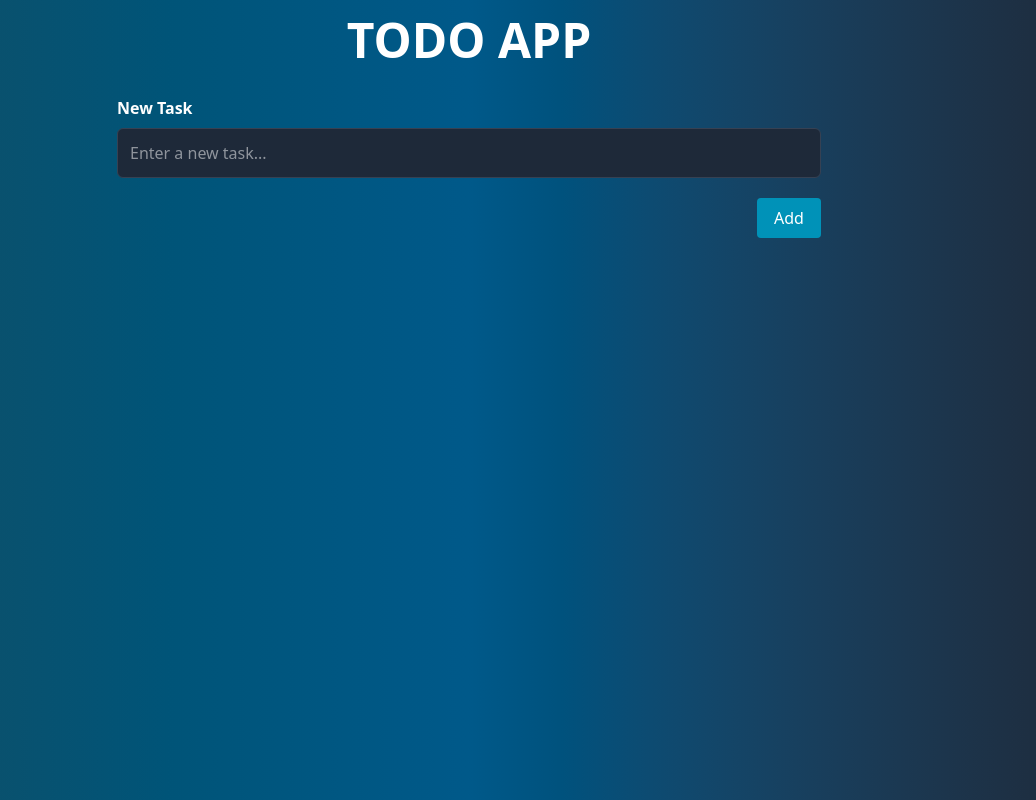
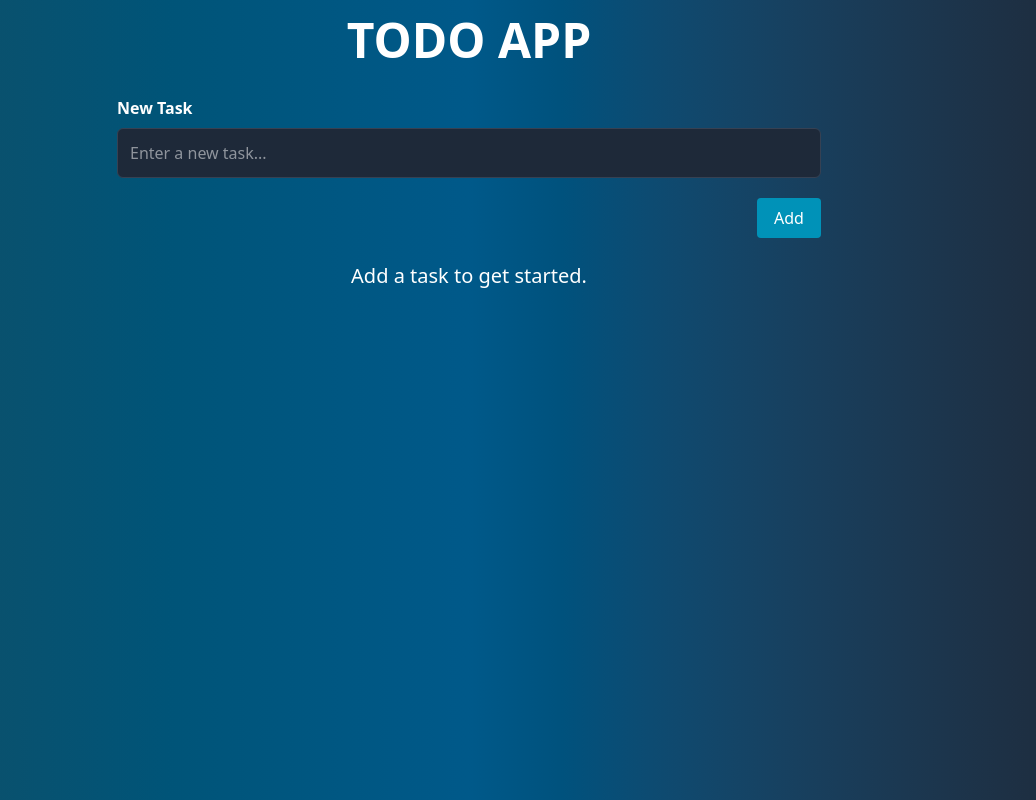
Before and after one commit to MmmarRTha/vue_todo_app, a Vue app: page / in a window 1280 px wide. Shown: the whole page, without its empty margins (171-1207 px from the left). Built offline with nearby package versions, Linux system fonts and the light colour scheme.

Commit message:
- update: feature/list_rendering - add conditional rendering

```diff
--- a/src/App.vue
+++ b/src/App.vue
@@ -22,6 +22,8 @@ function addTask(newTask: string) {
             {{ message }}
         </h1>
         <TaskForm  @add-task="addTask"/>
+        <h3 class="mt-6 text-xl text-center text-white font-medium" v-if="!tasks.length">Add a task to get started.</h3>
+        <h3 class="mt-6 text-xl text-center text-white font-medium" v-else>0 / {{ tasks.length }} tasks completed</h3>
         <TaskList :tasks />
     </main>
 </template>
```
